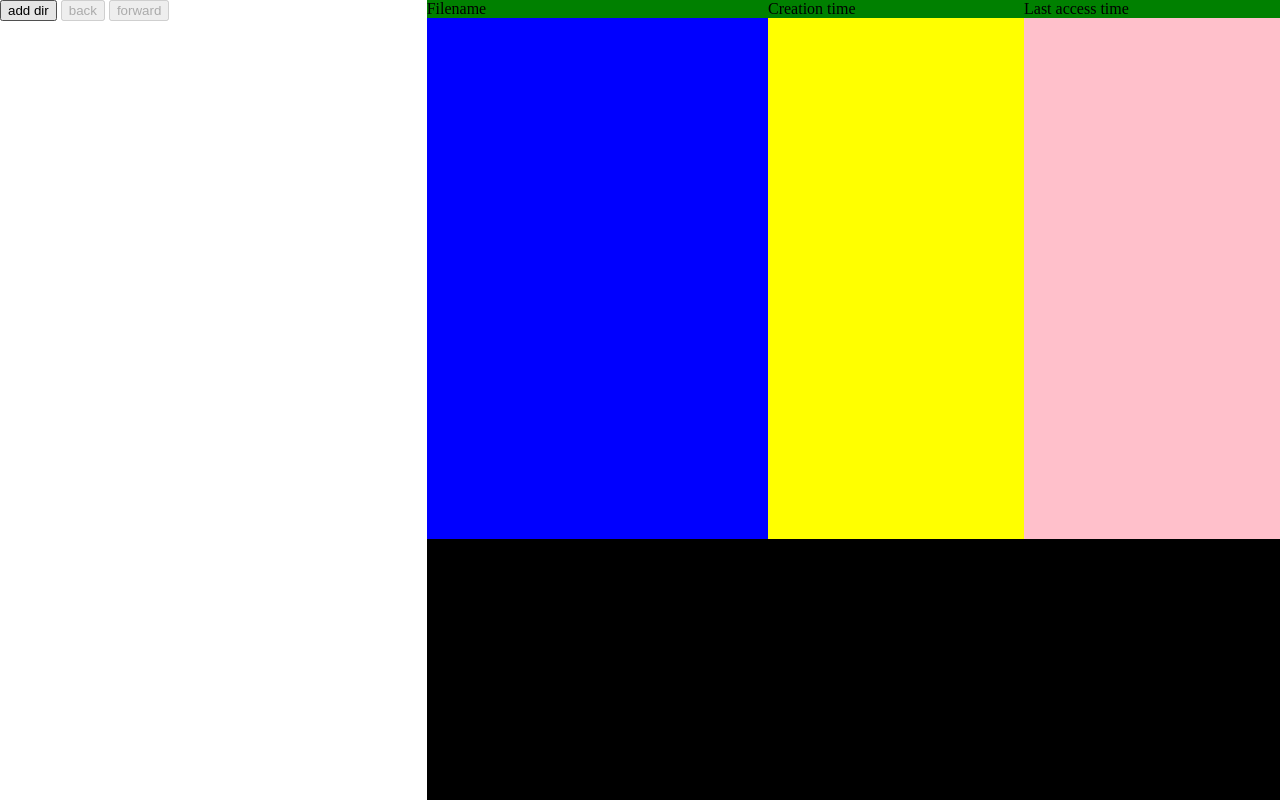
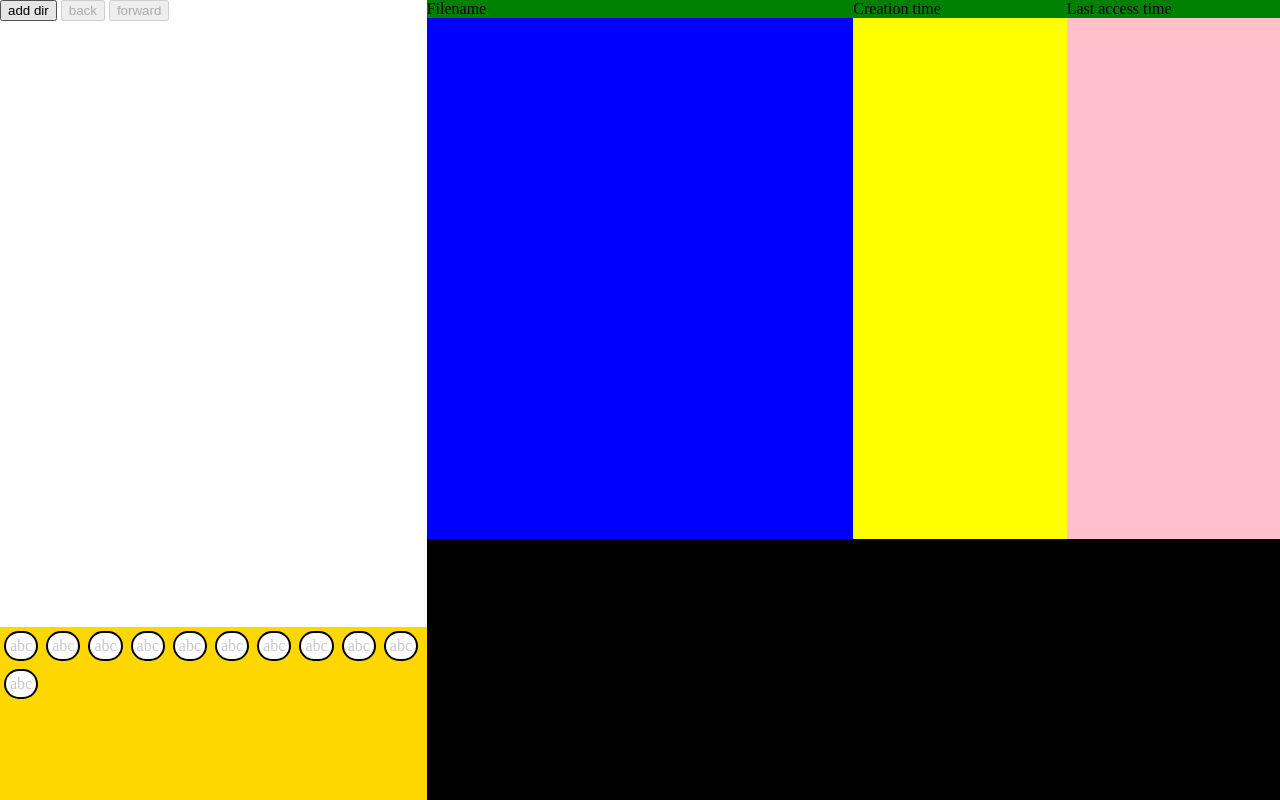
Before and after one commit to MarcelDrag624/File-system-explorer-using-electron.js, an Electron app: page index.html in a window 1280 px wide. Drawn offline with Linux system fonts and the light colour scheme; no server answers.

Commit message:
Minor preparations for adding new feature

```diff
--- a/index.html
+++ b/index.html
@@ -18,6 +18,19 @@
                     <button id="forwardButton" disabled>forward</button>
                 </div>
                 <div id="dirsDiv"></div>
+                <div id="currentScopeDiv">
+                    <div class="dirInScope1">abc</div>
+                    <div class="dirInScope1">abc</div>
+                    <div class="dirInScope1">abc</div>
+                    <div class="dirInScope1">abc</div>
+                    <div class="dirInScope1">abc</div>
+                    <div class="dirInScope1">abc</div>
+                    <div class="dirInScope1">abc</div>
+                    <div class="dirInScope1">abc</div>
+                    <div class="dirInScope1">abc</div>
+                    <div class="dirInScope1">abc</div>
+                    <div class="dirInScope1">abc</div>
+                </div>
             </div>
             <div id="rightPanel">
                 <div id="sortingBar">
--- a/main.scss
+++ b/main.scss
@@ -26,6 +26,26 @@ body {
 #dirsDiv {
     // flex: 19;
     overflow: auto;
+    flex: 7;
+}
+
+#currentScopeDiv {
+    flex: 2;
+    background-color: gold;
+    display: flex;
+    flex-wrap: wrap;
+    align-content: start;
+}
+
+.dirInScope1 {
+    color: rgb(201, 201, 201);
+    background-color: white;
+    height: fit-content;
+    width: fit-content;
+    margin: 4px;
+    padding: 4px;
+    border: 2px solid black;
+    border-radius: 5em;
 }
 
 .locContentObject {
@@ -49,23 +69,26 @@ body {
     flex: 2;
     background-color: orange;
     overflow: auto;
-    overflow-wrap: anywhere;
+    // overflow-wrap: anywhere;
     display: flex;
     flex-wrap: wrap;
+    // overflow-y: scroll;
 }
 
 #filenamesDiv {
     flex: 4;
     background-color: blue;
+    overflow: hidden;
+    // white-space: nowrap;
 }
 
 #creationTimesDiv {
-    flex: 3;
+    flex: 2;
     background-color: yellow;
 }
 
 #lastAccessTimesDiv {
-    flex: 3;
+    flex: 2;
     background-color: pink;
 }
 
@@ -83,9 +106,16 @@ body {
 }
 
 #sortByCreationTime {
-    flex: 3;
+    flex: 2;
 }
 
 #sortByLastAccessTime {
-    flex: 3;
+    flex: 2;
 }
+
+.filenameDiv {
+    // background-color: red;
+    overflow: hidden;
+    text-overflow: ellipsis;
+    white-space: nowrap;
+}
--- a/renderer.js
+++ b/renderer.js
@@ -85,6 +85,7 @@ function encapsulatedCreateLocObject(objName, targetDiv) {
         const creationTimeDiv = document.createElement('div');
         const lastAccessTimeDiv = document.createElement('div');
         filenameDiv.innerText = objName.filename;
+        filenameDiv.classList.add('filenameDiv');
         creationTimeDiv.innerText = new Date(objName.fileBirthtime).toLocaleDateString();
         lastAccessTimeDiv.innerText = new Date(objName.fileLastAccessTime).toLocaleDateString();
         targetDiv.append(filenameDiv);
```
Also changed, not shown: main.css, 1 other file.
